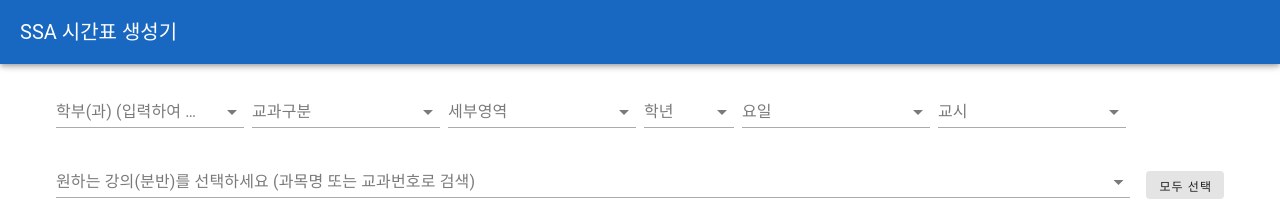
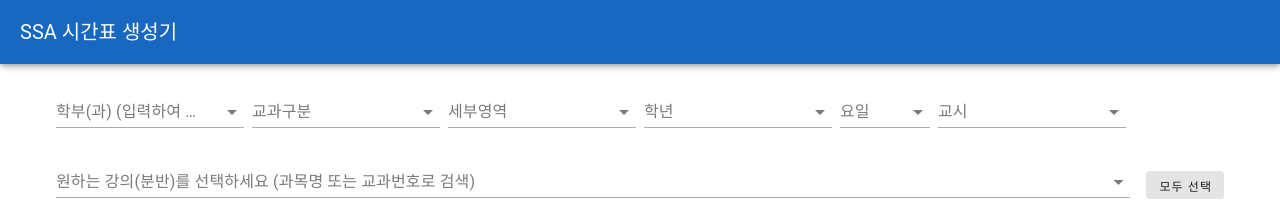
Before and after one commit to Wbosang/SSA, a Vue app in the folder my-timetable/: page / in a window 1280 px wide. Shown: the top 204 px of the page. Built offline with nearby package versions, Linux system fonts and the light colour scheme; no server answers.

Commit message:
UI: Adjust width of Grade and Day selection columns

```diff
--- a/my-timetable/src/components/LectureSelector.vue
+++ b/my-timetable/src/components/LectureSelector.vue
@@ -30,7 +30,7 @@
         clearable
       ></v-select>
     </v-col>
-    <v-col cols="12" md="1">
+    <v-col cols="12" md="2">
       <v-select
         v-model="selectedGrade"
         :items="grades"
@@ -47,7 +47,7 @@
         </template>
       </v-select>
     </v-col>
-    <v-col cols="12" md="2">
+    <v-col cols="12" md="1">
       <v-select
         v-model="selectedDay"
         :items="days"
```
